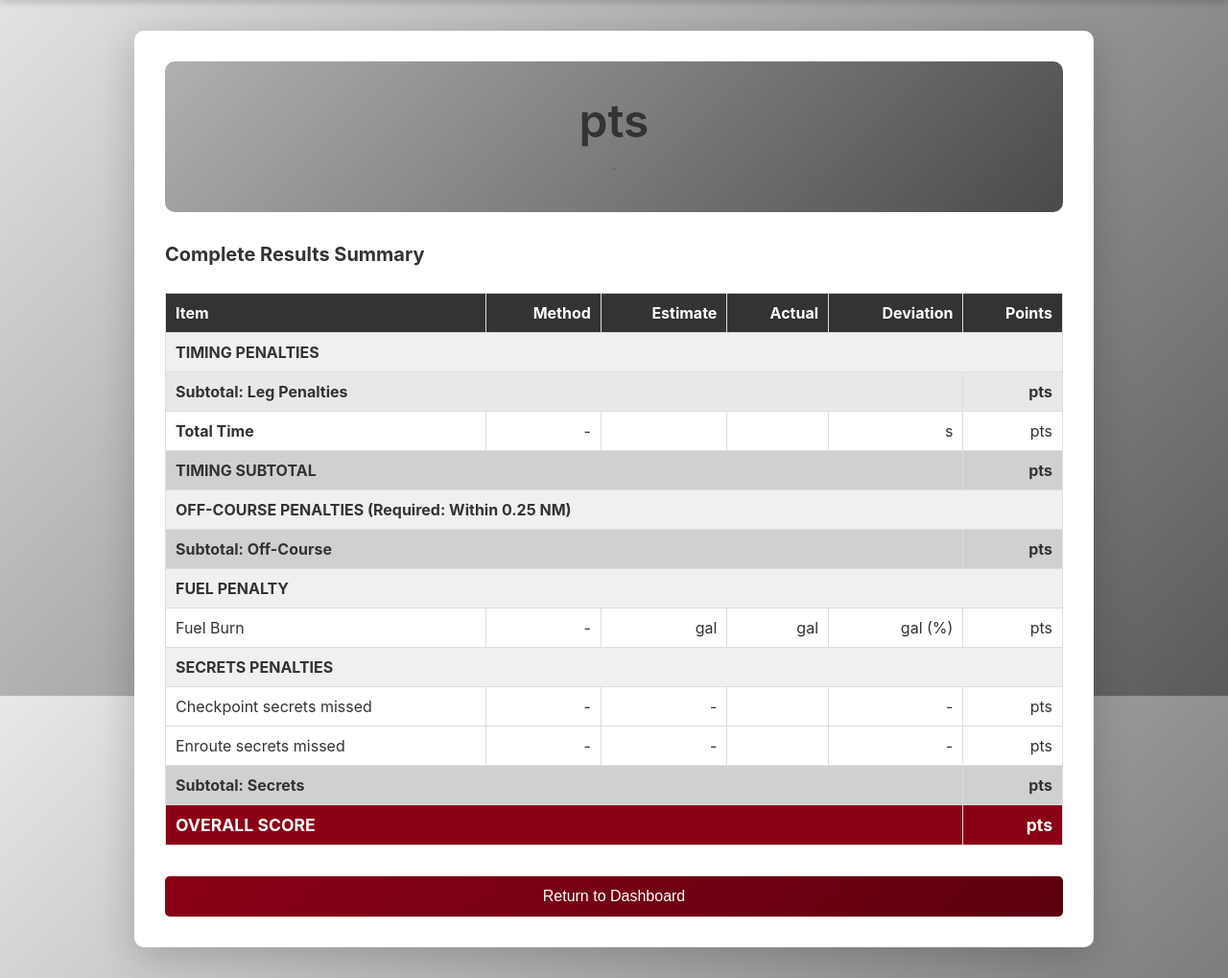
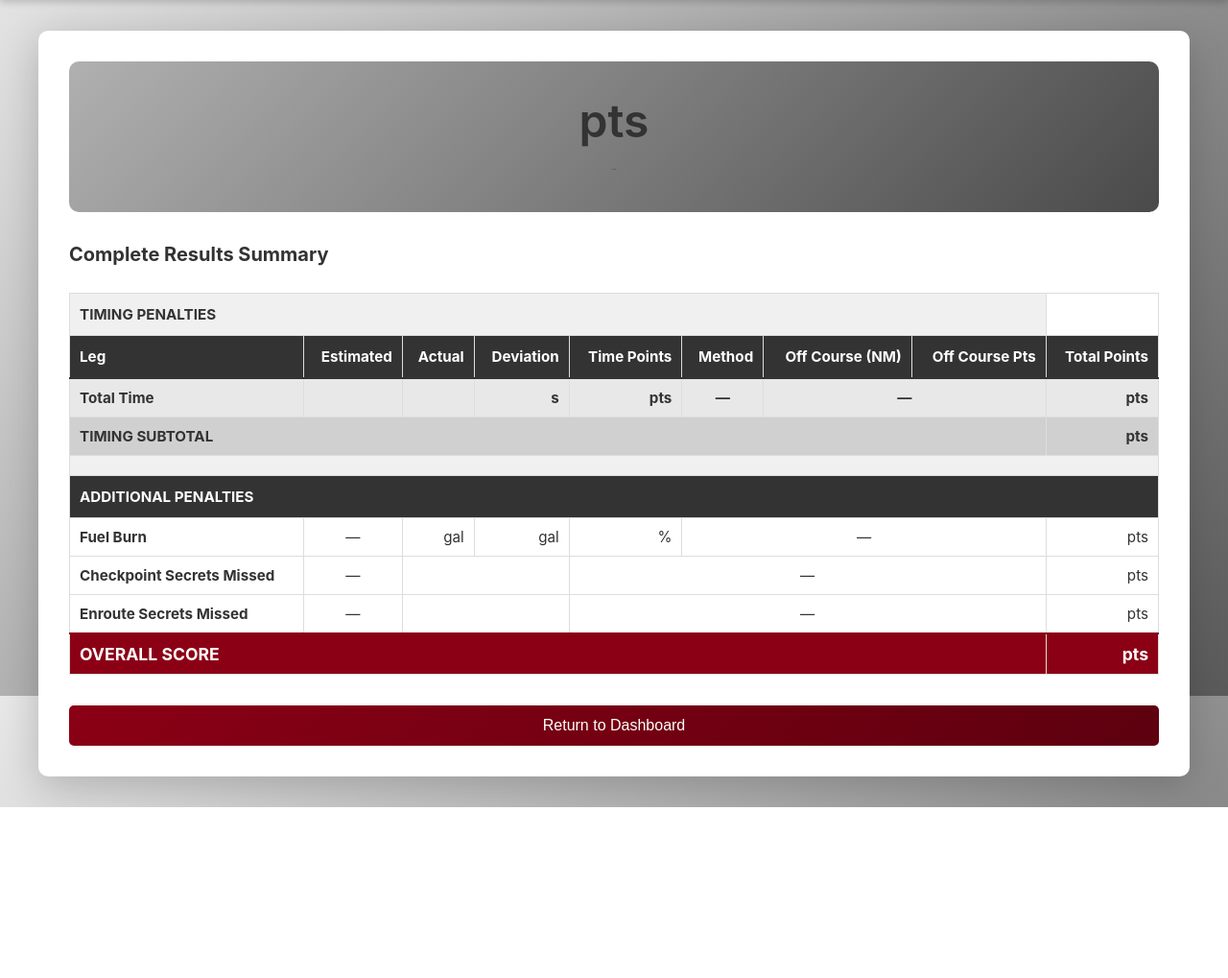
Before and after one commit to adequatepilot/nav-scoring, a FastAPI app: template templates/team/results.html in a window 1280 px wide. Shown: the part 75-1094 px from the top of the page at 96% size. After the commit the page ends 916 px from the top, so only its background shows below. Run offline with FastAPI, Linux system fonts and the light colour scheme; the template is opened without the code that fills it, so the values that code supplies are empty; parts of the project's set-up code (start-up, migrations or seed data) failed here and were passed over.

Commit message:
Move Method column to correct position (after Time Points, before Off Course NM)

```diff
--- a/templates/team/results.html
+++ b/templates/team/results.html
@@ -19,7 +19,7 @@
 {% block extra_css %}
 <style>
 .card {
-    max-width: 1000px;
+    max-width: 1200px;
 }
 .score-header {
     background: linear-gradient(135deg, #B0B0B0 0%, #4A4A4A 100%);
@@ -61,44 +61,79 @@
 .penalty-breakdown {
     overflow-x: auto;
     margin-bottom: 2rem;
+    -webkit-overflow-scrolling: touch;
 }
 .penalty-breakdown table {
     width: 100%;
     border-collapse: collapse;
     border: 1px solid #ddd;
+    font-size: 0.95rem;
 }
 .penalty-breakdown th,
 .penalty-breakdown td {
     padding: 10px;
     text-align: right;
     border: 1px solid #ddd;
+    white-space: nowrap;
 }
 .penalty-breakdown th {
     background: #333;
     color: white;
     font-weight: bold;
+    padding: 12px 10px;
 }
 .penalty-breakdown td:first-child,
 .penalty-breakdown th:first-child {
     text-align: left;
+    white-space: normal;
+    min-width: 140px;
 }
-.penalty-breakdown tr[style*="background: #f0f0f0"] {
-    background: #f0f0f0 !important;
+.penalty-breakdown thead tr:first-child th {
+    background: #f0f0f0;
+    color: #333;
     font-weight: bold;
+    text-align: left;
+    padding: 12px 10px;
 }
-.penalty-breakdown tr[style*="background: #e8e8e8"] {
-    background: #e8e8e8 !important;
-    font-weight: bold;
+.penalty-breakdown tbody tr:nth-child(2) th:first-child {
+    background: #333;
+    color: white;
 }
-.penalty-breakdown tr[style*="background: #d0d0d0"] {
-    background: #d0d0d0 !important;
-    font-weight: bold;
+.penalty-breakdown tbody tr:nth-child(2) th {
+    background: #333;
+    color: white;
+    text-align: right;
 }
-.penalty-breakdown tr[style*="background: #8B0015"] {
-    background: #8B0015 !important;
-    color: white;
-    font-weight: bold;
-    font-size: 1.1rem;
+
+/* Mobile responsiveness */
+@media (max-width: 768px) {
+    .penalty-breakdown table {
+        font-size: 0.85rem;
+    }
+    .penalty-breakdown th,
+    .penalty-breakdown td {
+        padding: 8px 5px;
+    }
+    .penalty-breakdown td:first-child,
+    .penalty-breakdown th:first-child {
+        min-width: 100px;
+    }
+    .score-header h1 {
+        font-size: 2rem;
+    }
+}
+
+@media (max-width: 480px) {
+    .penalty-breakdown table {
+        font-size: 0.75rem;
+    }
+    .penalty-breakdown th,
+    .penalty-breakdown td {
+        padding: 6px 3px;
+    }
+    .card {
+        max-width: 100%;
+    }
 }
 </style>
 {% endblock %}
@@ -113,119 +148,101 @@
 <div class="penalty-breakdown">
     <table>
         <thead>
+            <tr style="background: #f0f0f0;">
+                <th colspan="8" style="text-align: left; padding: 12px 10px; font-weight: bold;">TIMING PENALTIES</th>
+            </tr>
             <tr>
-                <th>Item</th>
-                <th>Method</th>
-                <th>Estimate</th>
+                <th>Leg</th>
+                <th>Estimated</th>
                 <th>Actual</th>
                 <th>Deviation</th>
-                <th>Points</th>
+                <th>Time Points</th>
+                <th>Method</th>
+                <th>Off Course (NM)</th>
+                <th>Off Course Pts</th>
+                <th>Total Points</th>
             </tr>
         </thead>
         <tbody>
-            <!-- TIMING PENALTIES -->
-            <tr style="background: #f0f0f0; font-weight: bold;">
-                <td colspan="6">TIMING PENALTIES</td>
-            </tr>
+            <!-- LEG ROWS -->
             {% for cp in result.checkpoint_results %}
             <tr>
-                <td>Leg {{ loop.index }}: {{ cp.name }}</td>
-                <td>
-                    {% if cp.within_0_25_nm %}
-                        <span style="color: green;">{{ cp.method }}</span>
-                    {% else %}
-                        <span style="color: orange;">{{ cp.method }}</span>
-                    {% endif %}
-                </td>
+                <td><strong>Leg {{ loop.index }}: {{ cp.name }}</strong></td>
                 <td>{{ cp.estimated_time|format_time }}</td>
                 <td>{{ cp.actual_time|format_time }}</td>
                 <td>{{ cp.deviation|format_signed }}s</td>
                 <td>{{ cp.leg_score|round(0) }} pts</td>
+                <td>{{ cp.method }}</td>
+                <td>
+                    {% if cp.within_0_25_nm %}
+                        <span style="color: green;">{{ cp.distance_nm|round(3) }} ✓</span>
+                    {% else %}
+                        <span style="color: orange;">{{ cp.distance_nm|round(3) }} ({{ (cp.distance_nm - result.checkpoint_radius|default(0.25))|round(3) }} over)</span>
+                    {% endif %}
+                </td>
+                <td>{{ cp.off_course_penalty|round(0) }} pts</td>
+                <td><strong>{{ (cp.leg_score + cp.off_course_penalty)|round(0) }} pts</strong></td>
             </tr>
             {% endfor %}
-            <tr style="background: #e8e8e8; font-weight: bold;">
-                <td colspan="5">Subtotal: Leg Penalties</td>
-                <td>{{ result.leg_penalties|round(0) }} pts</td>
-            </tr>
-            <tr>
-                <td style="font-weight: bold;">Total Time</td>
-                <td>-</td>
+
+            <!-- TOTAL TIME ROW -->
+            <tr style="background: #e8e8e8; font-weight: bold; border-top: 2px solid #333;">
+                <td>Total Time</td>
                 <td>{{ result.estimated_total_time|format_time }}</td>
                 <td>{{ result.actual_total_time|format_time }}</td>
                 <td>{{ result.total_time_deviation|format_signed }}s</td>
                 <td>{{ result.total_time_penalty|round(0) }} pts</td>
+                <td style="text-align: center;">—</td>
+                <td colspan="2" style="text-align: center;">—</td>
+                <td>{{ result.total_time_penalty|round(0) }} pts</td>
             </tr>
+
+            <!-- TIMING SUBTOTAL -->
             <tr style="background: #d0d0d0; font-weight: bold;">
-                <td colspan="5">TIMING SUBTOTAL</td>
+                <td colspan="8">TIMING SUBTOTAL</td>
                 <td>{{ result.total_time_score|round(0) }} pts</td>
             </tr>
 
-            <!-- OFF-COURSE PENALTIES -->
-            <tr style="background: #f0f0f0; font-weight: bold;">
-                <td colspan="6">OFF-COURSE PENALTIES (Required: Within {{ result.checkpoint_radius|default('0.25') }} NM)</td>
+            <!-- ADDITIONAL PENALTIES SECTION -->
+            <tr style="background: #f0f0f0; height: 8px;">
+                <td colspan="9"></td>
             </tr>
-            {% for cp in result.checkpoint_results %}
-            <tr>
-                <td>{{ cp.name }}</td>
-                <td>-</td>
-                <td>-</td>
-                <td>{{ cp.distance_nm|round(3) }} NM</td>
-                <td>
-                    {% if cp.within_0_25_nm %}
-                        <span style="color: green;">✓ Inside</span>
-                    {% else %}
-                        <span style="color: orange;">{{ (cp.distance_nm - result.checkpoint_radius|default(0.25))|round(3) }} NM over</span>
-                    {% endif %}
-                </td>
-                <td>{{ cp.off_course_penalty|round(0) }} pts</td>
-            </tr>
-            {% endfor %}
-            <tr style="background: #d0d0d0; font-weight: bold;">
-                <td colspan="5">Subtotal: Off-Course</td>
-                <td>{{ result.total_off_course|round(0) }} pts</td>
+            <tr style="background: #f0f0f0;">
+                <th colspan="9" style="text-align: left; padding: 12px 10px; font-weight: bold;">ADDITIONAL PENALTIES</th>
             </tr>
 
-            <!-- FUEL PENALTY -->
-            <tr style="background: #f0f0f0; font-weight: bold;">
-                <td colspan="6">FUEL PENALTY</td>
-            </tr>
+            <!-- FUEL ROW -->
             <tr>
-                <td>Fuel Burn</td>
-                <td>-</td>
+                <td><strong>Fuel Burn</strong></td>
+                <td style="text-align: center;">—</td>
                 <td>{{ result.estimated_fuel_burn|round(1) }} gal</td>
                 <td>{{ result.actual_fuel_burn|round(1) }} gal</td>
-                <td>{{ (result.actual_fuel_burn - result.estimated_fuel_burn)|round(1) }} gal ({{ result.fuel_error_pct|round(1) }}%)</td>
+                <td>{{ result.fuel_error_pct|round(1) }}%</td>
+                <td colspan="3" style="text-align: center;">—</td>
                 <td>{{ result.fuel_penalty|round(0) }} pts</td>
             </tr>
 
-            <!-- SECRETS PENALTIES -->
-            <tr style="background: #f0f0f0; font-weight: bold;">
-                <td colspan="6">SECRETS PENALTIES</td>
-            </tr>
+            <!-- CHECKPOINT SECRETS ROW -->
             <tr>
-                <td>Checkpoint secrets missed</td>
-                <td>-</td>
-                <td>-</td>
-                <td>{{ result.secrets_missed_checkpoint }}</td>
-                <td>-</td>
+                <td><strong>Checkpoint Secrets Missed</strong></td>
+                <td style="text-align: center;">—</td>
+                <td colspan="2" style="text-align: center;">{{ result.secrets_missed_checkpoint }}</td>
+                <td colspan="4" style="text-align: center;">—</td>
                 <td>{{ result.checkpoint_secrets_penalty|round(0) }} pts</td>
             </tr>
+
+            <!-- ENROUTE SECRETS ROW -->
             <tr>
-                <td>Enroute secrets missed</td>
-                <td>-</td>
-                <td>-</td>
-                <td>{{ result.secrets_missed_enroute }}</td>
-                <td>-</td>
+                <td><strong>Enroute Secrets Missed</strong></td>
+                <td style="text-align: center;">—</td>
+                <td colspan="2" style="text-align: center;">{{ result.secrets_missed_enroute }}</td>
+                <td colspan="4" style="text-align: center;">—</td>
                 <td>{{ result.enroute_secrets_penalty|round(0) }} pts</td>
             </tr>
-            <tr style="background: #d0d0d0; font-weight: bold;">
-                <td colspan="5">Subtotal: Secrets</td>
-                <td>{{ (result.checkpoint_secrets_penalty + result.enroute_secrets_penalty)|round(0) }} pts</td>
-            </tr>
 
-            <!-- OVERALL -->
-            <tr style="background: #8B0015; color: white; font-weight: bold; font-size: 1.1rem;">
-                <td colspan="5">OVERALL SCORE</td>
+            <!-- OVERALL SCORE -->
+            <tr style="background: #8B0015; color: white; font-weight: bold; font-size: 1.1rem; border-top: 2px solid #8B0015;">
+                <td colspan="8">OVERALL SCORE</td>
                 <td>{{ result.overall_score|round(0) }} pts</td>
             </tr>
         </tbody>
```
